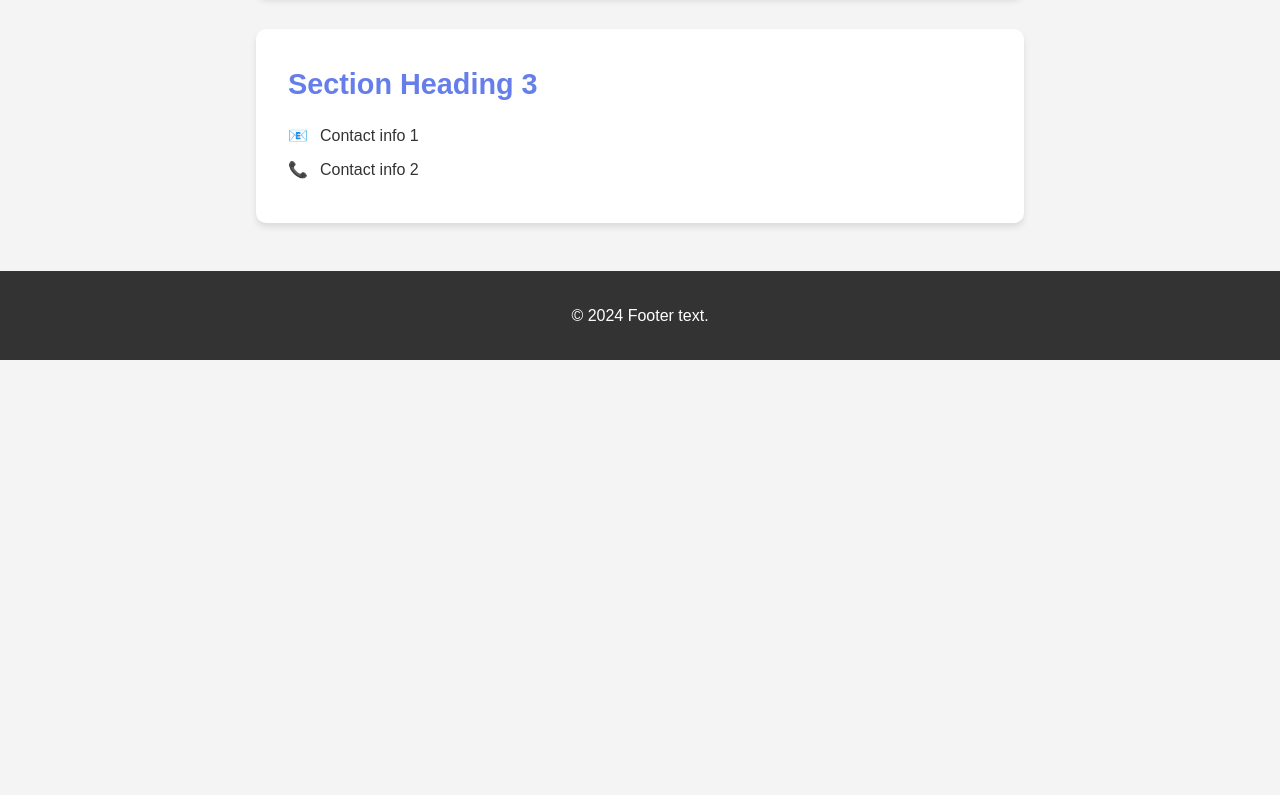
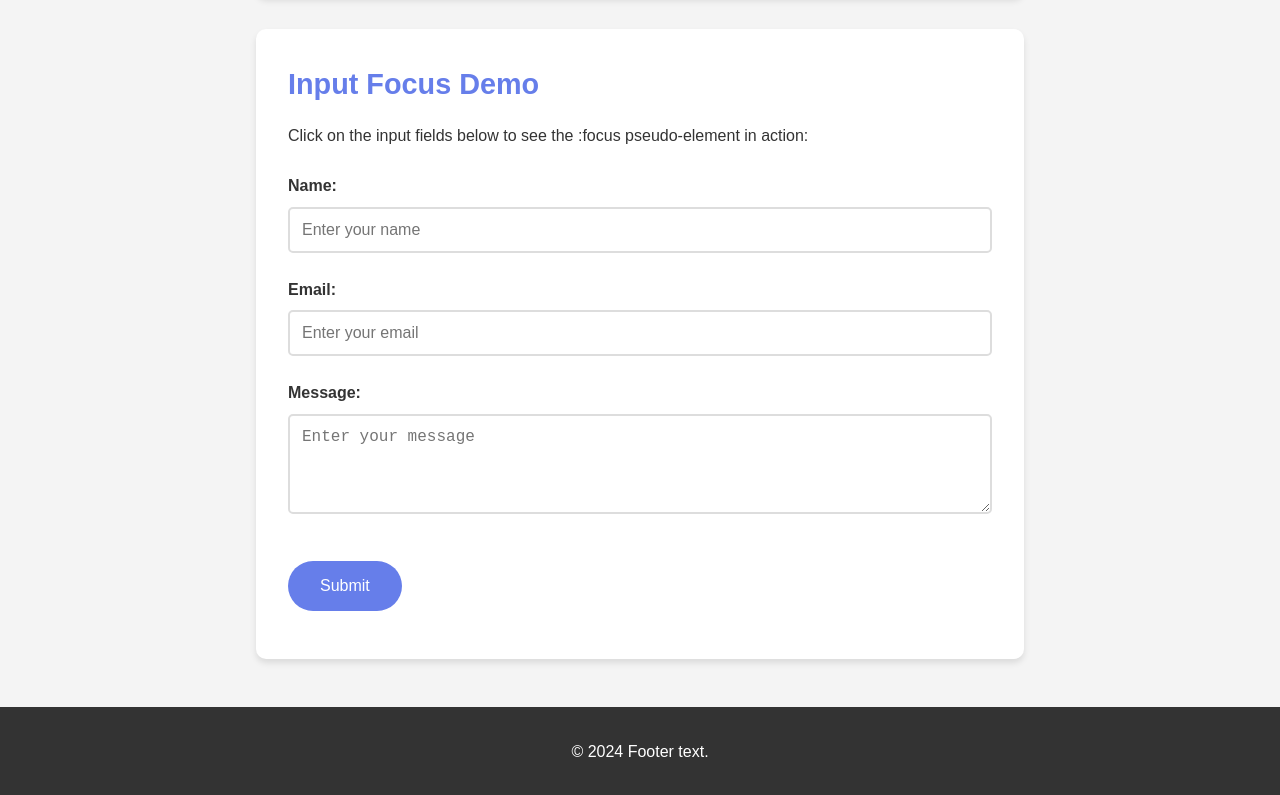
Before and after one commit to Kato-111/academy-2, a plain HTML site: page index.html in a window 1280 px wide. Shown: the part 900-1695 px from the top of the page. Before the commit the page ends 1260 px from the top, so only its background shows below. Drawn offline with Linux system fonts and the light colour scheme.

Commit message:
input elements update

```diff
--- a/index.html
+++ b/index.html
@@ -1,5 +1,6 @@
 <!DOCTYPE html>
 <html lang="en">
+
 <head>
   <meta charset="UTF-8" />
   <meta name="viewport" content="width=device-width, initial-scale=1.0" />
@@ -45,9 +46,27 @@
     </section>
 
     <section id="contact" class="card">
-        <h2>Section Heading 3</h2>
-        <p class="contact-info">Contact info 1</p>
-        <p class="contact-info">Contact info 2</p>
+      <h2>Input Focus Demo</h2>
+      <p>Click on the input fields below to see the :focus pseudo-element in action:</p>
+
+      <form class="demo-form">
+        <div class="input-group">
+          <label for="name">Name:</label>
+          <input type="text" id="name" name="name" placeholder="Enter your name">
+        </div>
+
+        <div class="input-group">
+          <label for="email">Email:</label>
+          <input type="email" id="email" name="email" placeholder="Enter your email">
+        </div>
+
+        <div class="input-group">
+          <label for="message">Message:</label>
+          <textarea id="message" name="message" placeholder="Enter your message" rows="4"></textarea>
+        </div>
+
+        <button type="submit" class="demo-button">Submit</button>
+      </form>
     </section>
   </main>
 
@@ -55,4 +74,5 @@
     <p>&copy; 2024 Footer text.</p>
   </footer>
 </body>
+
 </html>
--- a/styles.css
+++ b/styles.css
@@ -151,6 +151,51 @@ main {
   left: 0;
 }
 
+
+.demo-form {
+  margin-top: 1.5rem;
+}
+
+.input-group {
+  margin-bottom: 1.5rem;
+}
+
+.input-group label {
+  display: block;
+  margin-bottom: 0.5rem;
+  font-weight: bold;
+  color: #333;
+}
+
+.input-group input,
+.input-group textarea {
+  width: 100%;
+  padding: 0.75rem;
+  border: 2px solid #ddd;
+  border-radius: 5px;
+  font-size: 1rem;
+  transition: all 0.3s ease;
+  background-color: #fff;
+}
+
+.input-group textarea:focus {
+  outline: none;
+  border-color: #667eea;
+  box-shadow: 0 0 0 3px rgba(102, 126, 234, 0.2);
+  background-color: #f8f9ff;
+  transform: scale(1.02);
+}
+
+.input-group input[type="email"]:focus {
+  border-color: #28a745;
+  box-shadow: 0 0 0 3px rgba(40, 167, 69, 0.2);
+}
+
+.input-group textarea:focus {
+  border-color: #fd7e14;
+  box-shadow: 0 0 0 3px rgba(253, 126, 20, 0.2);
+}
+
 footer {
   background: #333;
   color: white;
```
Lines whose indentation alone changed are shown as unchanged.
